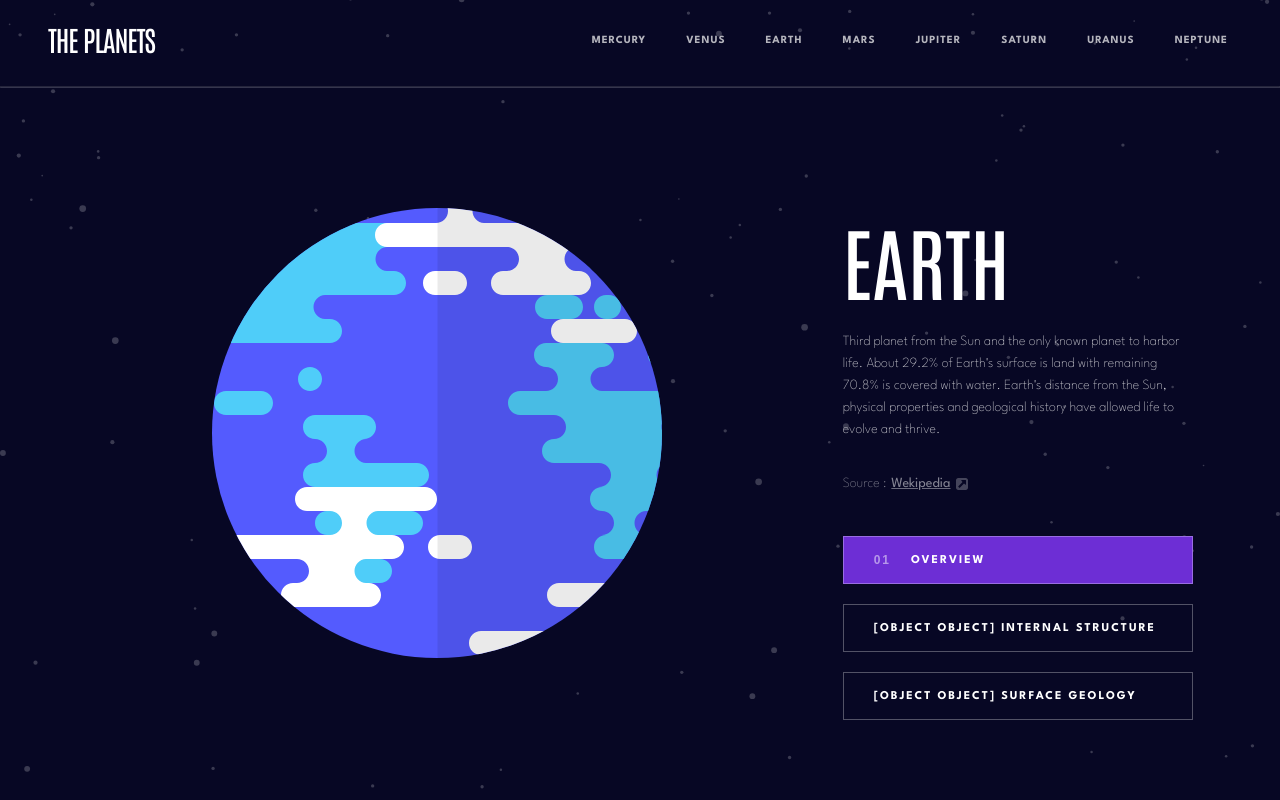
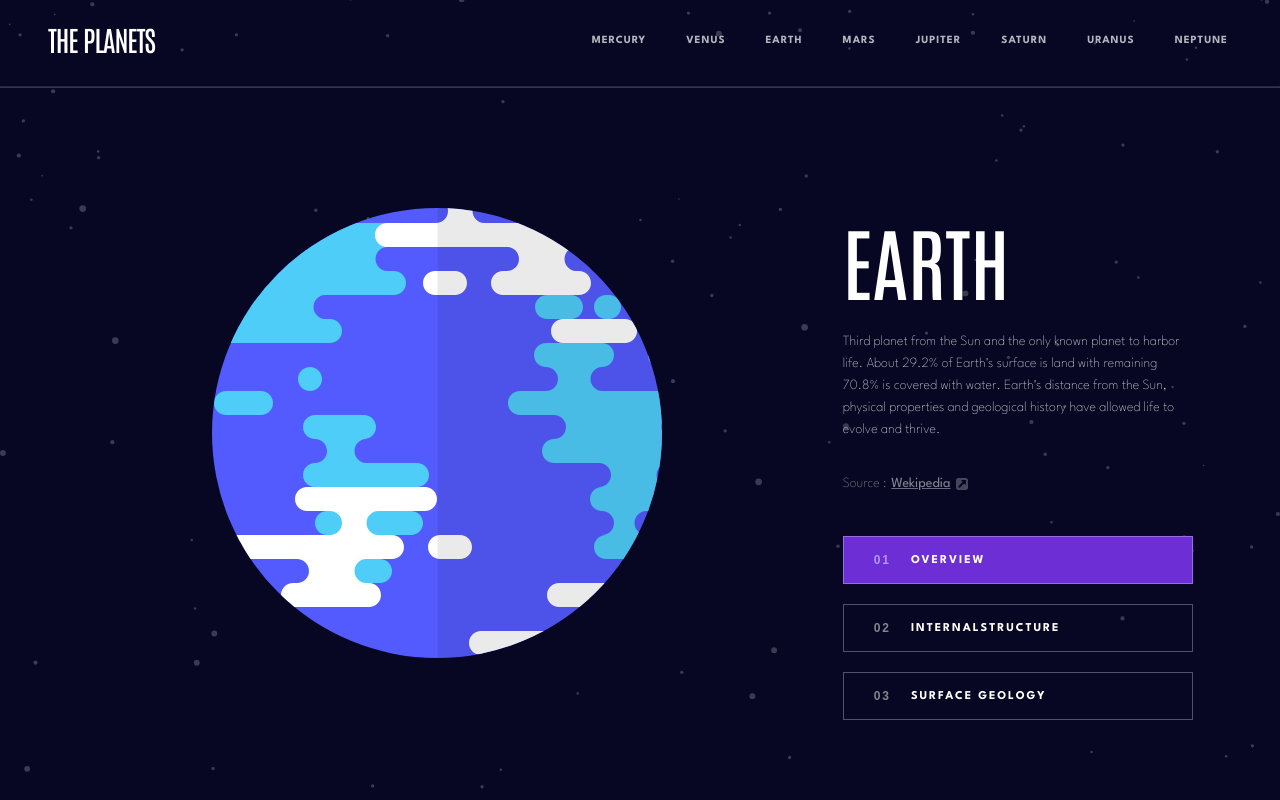
Before and after one commit to amrkhaled222/planetFactEnahnced, a React (Vite) app: page / in a window 1280 px wide. Shown: the top 800 px of the page. Built offline with nearby package versions, Linux system fonts and the light colour scheme.

Commit message:
Update Planet.jsx

```diff
--- a/src/component/planet/Planet.jsx
+++ b/src/component/planet/Planet.jsx
@@ -119,7 +119,7 @@
 					}}
 					onClick={handlebutton}
 					value="structure">
-					{!isitmobile && ` ${(<span>02</span>)} internal`}  structure
+{!isitmobile && <span>02</span>} {!isitmobile && "internal"}structure
 				</button>
 				<button
 					style={{
@@ -133,7 +133,7 @@
 					}}
 					onClick={handlebutton}
 					value="geology">
-					{!isitmobile && `${(<span>03</span>)} surface`} geology
+					{!isitmobile && <span>03</span>} {!isitmobile && "surface"} geology
 				</button>
 			</div>
 		);
```
